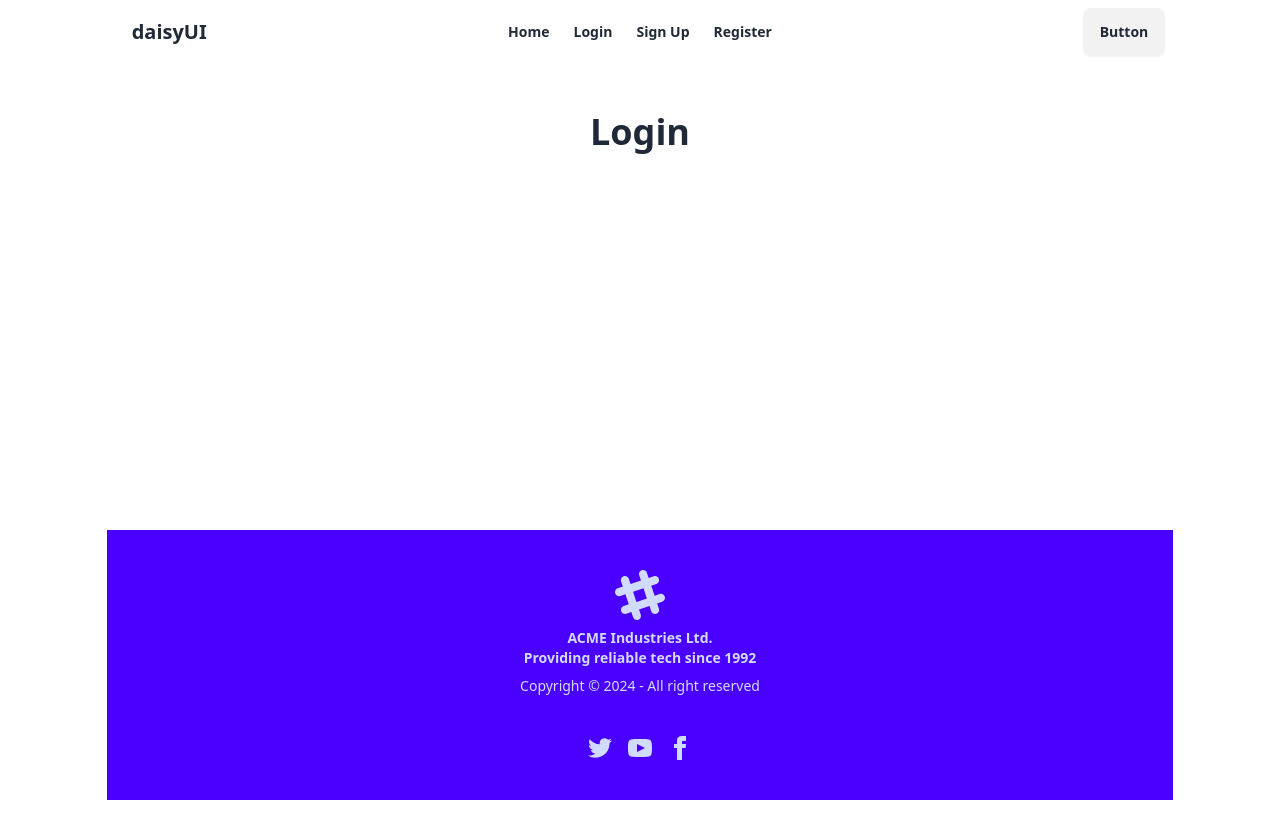
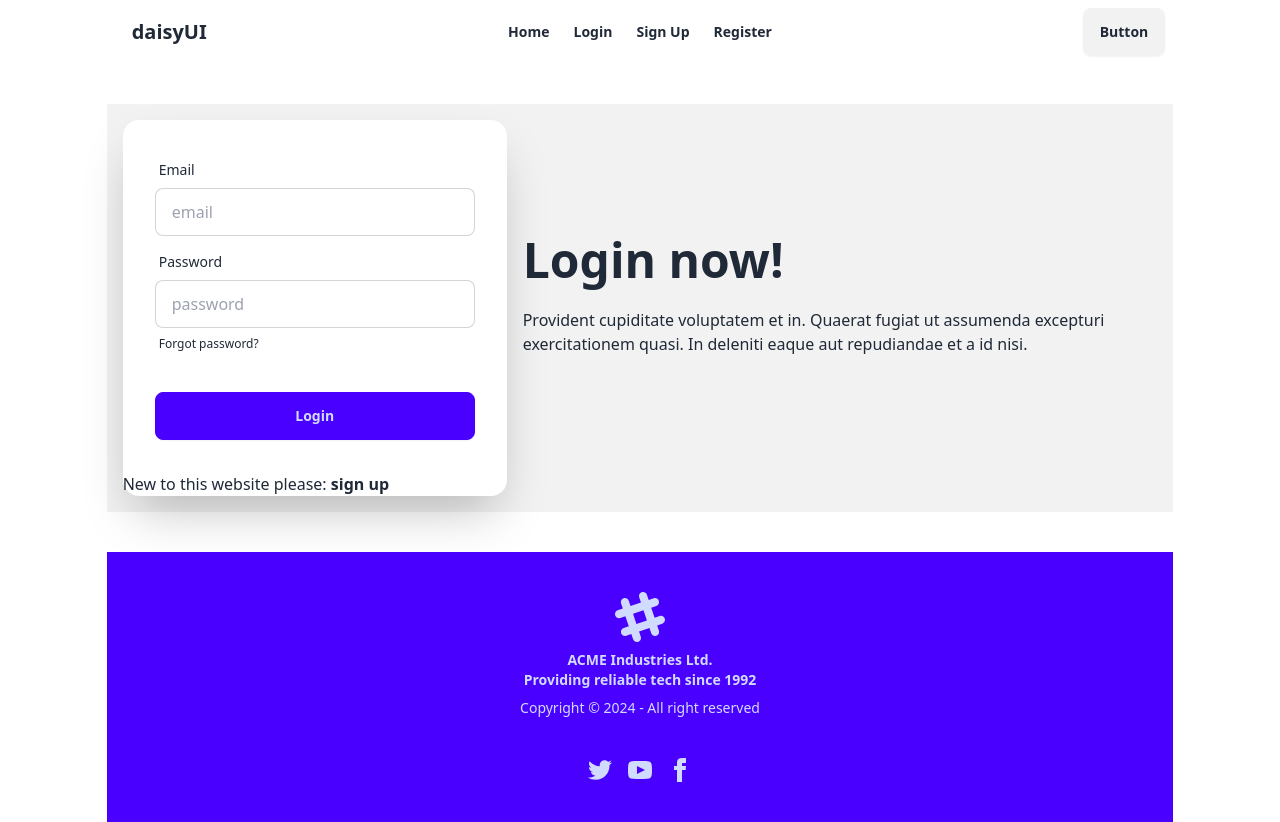
Before and after one commit to SudiptaRoy05/authentication-with-email, a React (Vite) app: page /login in a window 1280 px wide. Before the commit the page ends 800 px from the top, so only its background shows below. Built offline with nearby package versions, Linux system fonts and the light colour scheme.

Commit message:
work with email verification and reset forgot password

```diff
--- a/src/components/Login/Login.jsx
+++ b/src/components/Login/Login.jsx
@@ -1,8 +1,111 @@
+import { sendPasswordResetEmail, signInWithEmailAndPassword } from "firebase/auth";
+import auth from "../../firebase.init";
+import { useRef, useState } from "react";
+import { Link } from "react-router-dom";
+
 export default function Login() {
+
+  const [success, setSuccess] = useState(false);
+  const [loginErr, setLoginErr] = useState('');
+  const emailRef = useRef();
+
+  const handleLogin = (e) => {
+    e.preventDefault();
+    const email = e.target.email.value;
+    const password = e.target.password.value;
+    console.log(email, password);
+    setSuccess(false);
+    setLoginErr(true);
+
+    signInWithEmailAndPassword(auth, email, password)
+      .then((result) => {
+        console.log(result.user);
+        if(!result.user.emailVerified){
+          setLoginErr('Please verify your email')
+        }else{
+          setSuccess(true);
+        }
+      })
+      .catch((error) => {
+        setLoginErr(error.message);
+        console.log(error.message);
+      });
+  };
+
+
+  const handleForgetPassword=()=>{
+    console.log('Get me email', emailRef.current.value)
+    const email = emailRef.current.value
+    if(!email){
+      console.log('please provide a valid email');
+    }
+    else{
+      sendPasswordResetEmail(auth,email)
+      .then(()=>{
+        alert('reset email send check mailbox')
+      })
+    }
+  }
+
 
   return (
     <div>
-      <h2 className="text-4xl text-center font-bold mt-12">Login</h2>
+      <div className="hero bg-base-200  my-10">
+        <div className="hero-content flex-col lg:flex-row-reverse">
+          <div className="text-center lg:text-left">
+            <h1 className="text-5xl font-bold">Login now!</h1>
+            <p className="py-6">
+              Provident cupiditate voluptatem et in. Quaerat fugiat ut assumenda
+              excepturi exercitationem quasi. In deleniti eaque aut repudiandae
+              et a id nisi.
+            </p>
+          </div>
+          <div className="card bg-base-100 w-full max-w-sm shrink-0 shadow-2xl">
+            <form onSubmit={handleLogin} className="card-body">
+              <div className="form-control">
+                <label className="label">
+                  <span className="label-text">Email</span>
+                </label>
+                <input
+                  type="email"
+                  name="email"
+                  ref={emailRef}
+                  placeholder="email"
+                  className="input input-bordered"
+                  required
+                />
+              </div>
+              <div className="form-control">
+                <label className="label">
+                  <span className="label-text">Password</span>
+                </label>
+                <input
+                  type="password"
+                  name="password"
+                  placeholder="password"
+                  className="input input-bordered"
+                  required
+                />
+                <label onClick={handleForgetPassword} className="label">
+                  <a href="#" className="label-text-alt link link-hover">
+                    Forgot password?
+                  </a>
+                </label>
+              </div>
+              <div className="form-control mt-6">
+                <button className="btn btn-primary">Login</button>
+              </div>
+            </form>
+            {
+              success && <p className="text-green-600">User Login successfull</p>
+            }{
+              loginErr && <p className="text-red-600">{loginErr}</p>
+            }
+
+            <p>New to this website please: <Link className="font-bold" to='/register'>sign up</Link></p>
+          </div>
+        </div>
+      </div>
     </div>
   );
 }
--- a/src/components/Register/Register.jsx
+++ b/src/components/Register/Register.jsx
@@ -1,8 +1,9 @@
-import { createUserWithEmailAndPassword } from "firebase/auth";
+import { createUserWithEmailAndPassword, sendEmailVerification } from "firebase/auth";
 import auth from "../../firebase.init";
 import { useState } from "react";
 import { FaRegEye } from "react-icons/fa";
 import { FaRegEyeSlash } from "react-icons/fa";
+import { Link } from "react-router-dom";
 export default function Register() {
   const [success, setSuccess] = useState(false);
   const [errorM, setErrorM] = useState("");
@@ -14,7 +15,6 @@
     const email = e.target.email.value;
     const password = e.target.password.value;
     const terms = e.target.terms.checked;
-    console.log(terms)
     // console.log(`${email} || ${password}`);
     setErrorM("");
     setSuccess(false);
@@ -44,6 +44,11 @@
         const user = result.user;
         console.log(user);
         setSuccess(true);
+
+        sendEmailVerification(auth.currentUser)
+        .then(()=>{
+            console.log('varification mail send')
+        })
       })
       .catch((error) => {
         console.log("ERROR", error.message);
@@ -114,6 +119,7 @@
         </form>
         {errorM && <p className="text-red-600">{errorM}</p>}
         {success && <p className="text-green-600">Successfuly create a user</p>}
+        <p>Allready have an account please: <Link to='/login' className="font-bold">login</Link></p>
       </div>
     </div>
   );
```
